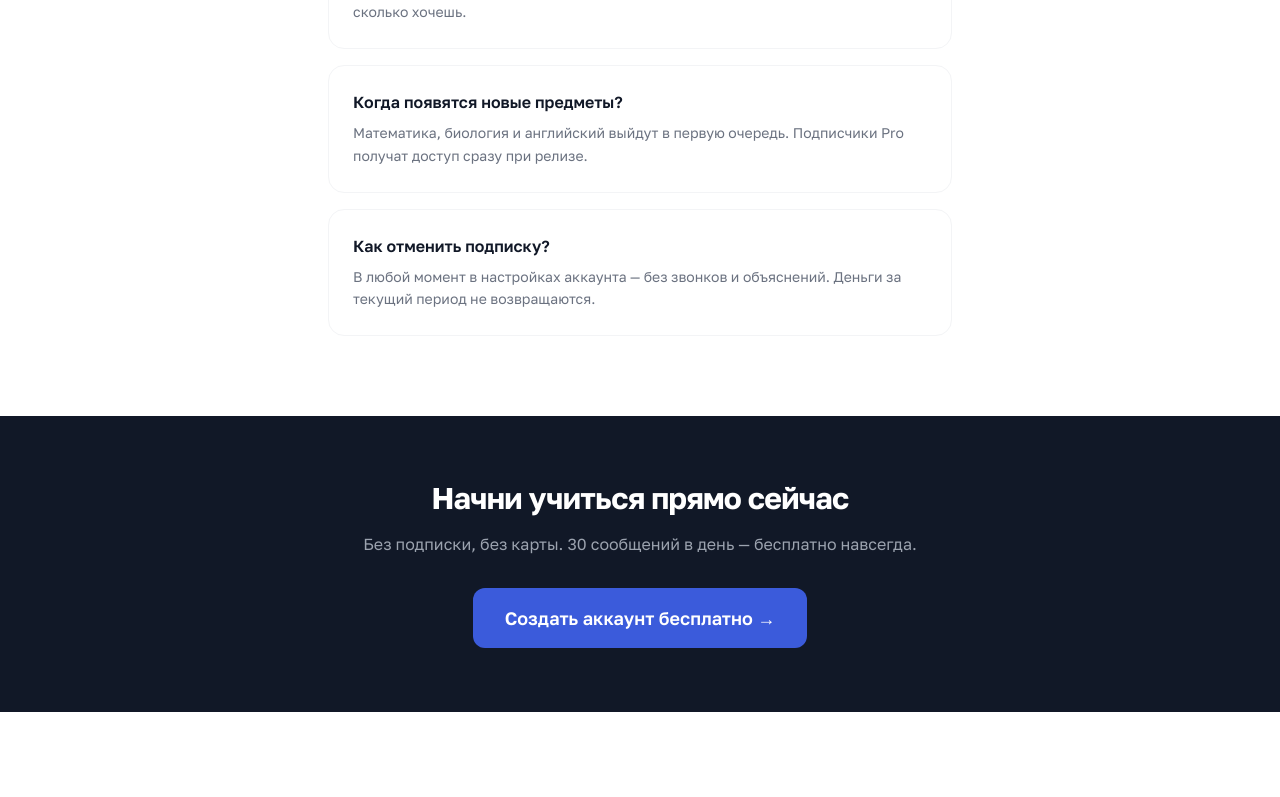
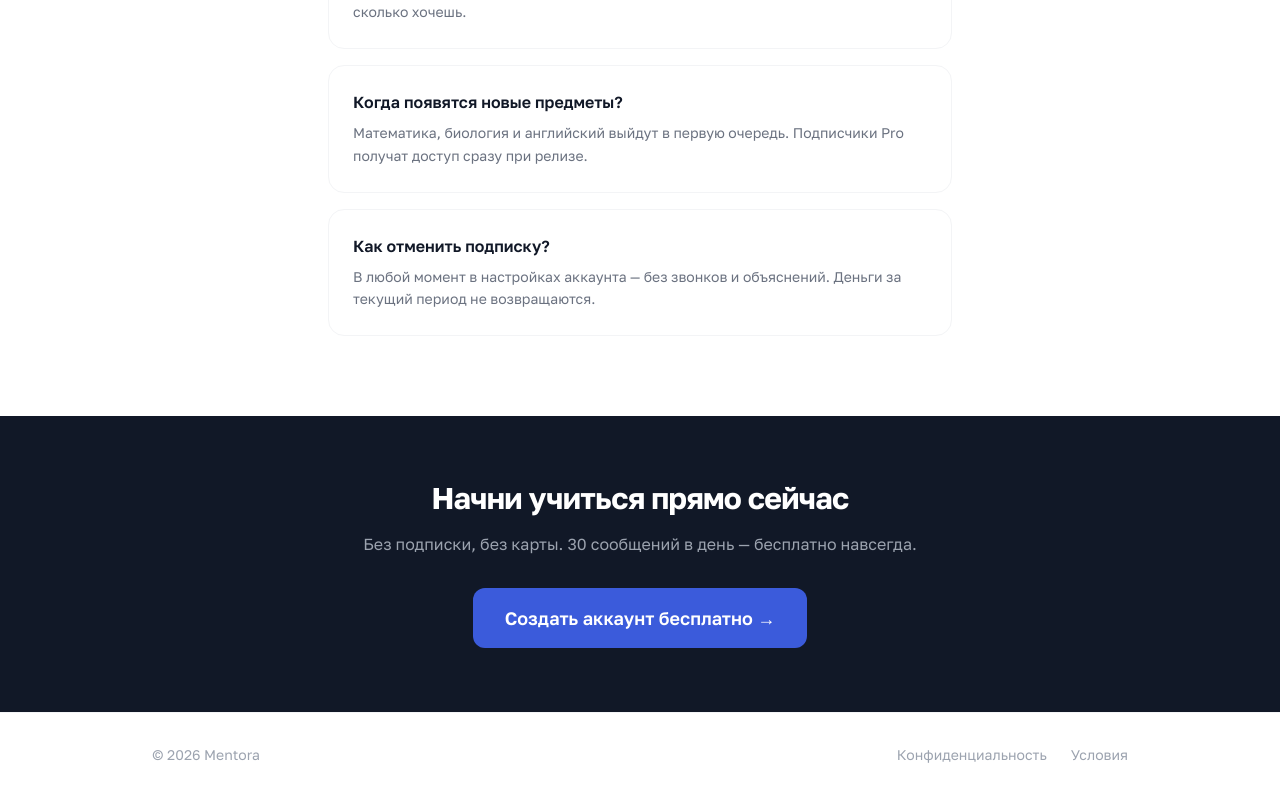
Before and after one commit to unrebay/mentora, a Next.js app: page /pricing in a window 1280 px wide. Shown: the part 1478-2275 px from the top of the page. Before the commit the page ends 2190 px from the top, so only its background shows below. Built offline with nearby package versions, Linux system fonts and the light colour scheme.

Commit message:
fix: footer + metadata on pricing page

```diff
--- a/src/app/pricing/page.tsx
+++ b/src/app/pricing/page.tsx
@@ -37,6 +37,8 @@ const FAQ = [
     a: "В любой момент в настройках аккаунта — без звонков и объяснений. Деньги за текущий период не возвращаются.",
   },
 ];
+
+export const metadata={title:"Тарифы",description:"Тарифы Mentora"};
 
 export default function PricingPage() {
   return (
@@ -203,6 +205,8 @@ export default function PricingPage() {
         </div>
       </section>
 
+      {/* FOOTER */}
+      <footer className="py-8 border-t border-gray-100"><div className="max-w-5xl mx-auto px-6 flex flex-col md:flex-row items-center justify-between gap-4 text-sm text-gray-400"><span>© 2026 Mentora</span><div className="flex gap-6"><Link href="/privacy" className="hover:text-gray-700 transition-colors">Конфиденциальность</Link><Link href="/terms" className="hover:text-gray-700 transition-colors">Условия</Link></div></div></footer>
     </div>
   );
 }
```
